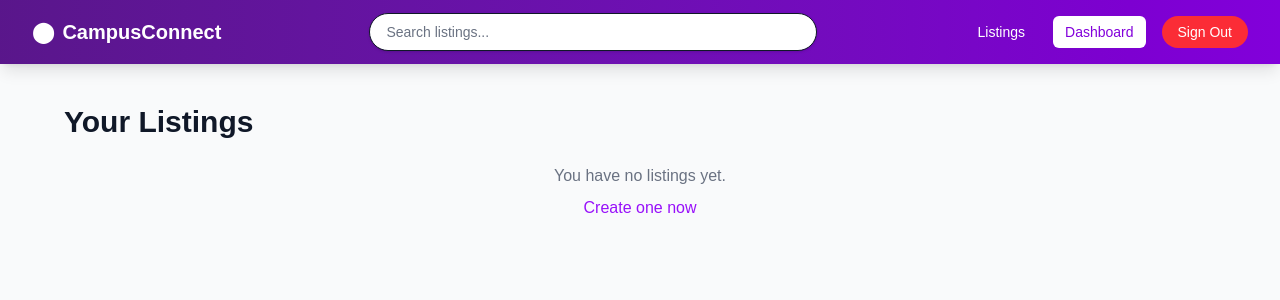
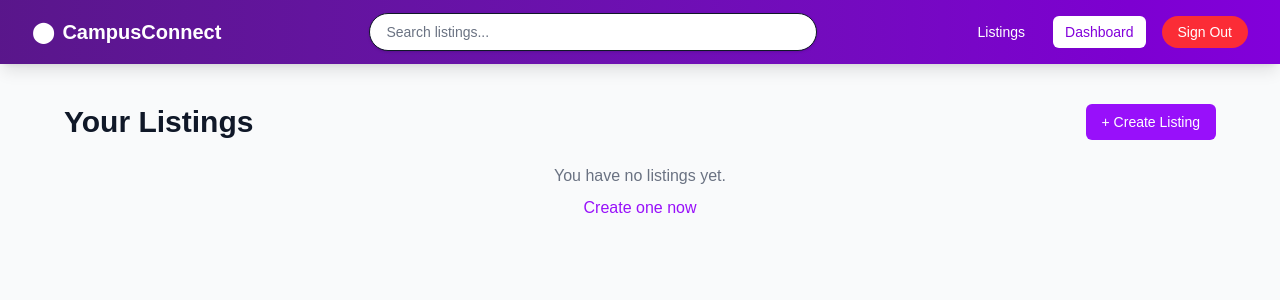
Before and after one commit to Jordan-Delp/Campus-Connect, a Next.js app: page /dashboard in a window 1280 px wide. Shown: the top 300 px of the page. Built offline with nearby package versions, Linux system fonts and the light colour scheme; no server answers; the database is empty; sample sign-in values are in the browser's storage.

Commit message:
Add button to create listing on dashboard

```diff
--- a/src/app/dashboard/page.tsx
+++ b/src/app/dashboard/page.tsx
@@ -19,7 +19,15 @@ export default async function DashboardPage() {
   return (
     <div className="bg-[#f9fafb] min-h-screen py-10 px-4 sm:px-6 lg:px-8">
       <div className="max-w-6xl mx-auto">
-        <h1 className="text-3xl font-bold text-gray-900 mb-6">Your Listings</h1>
+        <div className="flex items-center justify-between mb-6">
+          <h1 className="text-3xl font-bold text-gray-900">Your Listings</h1>
+          <Link
+            href="/listings/create"
+            className="bg-purple-600 hover:bg-purple-700 text-white px-4 py-2 rounded-md text-sm font-medium transition"
+          >
+            + Create Listing
+          </Link>
+        </div>
 
         {listings.length > 0 ? (
           <ListingList
```
